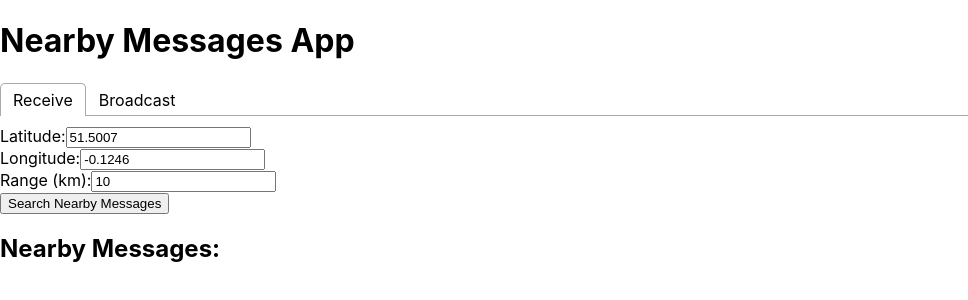
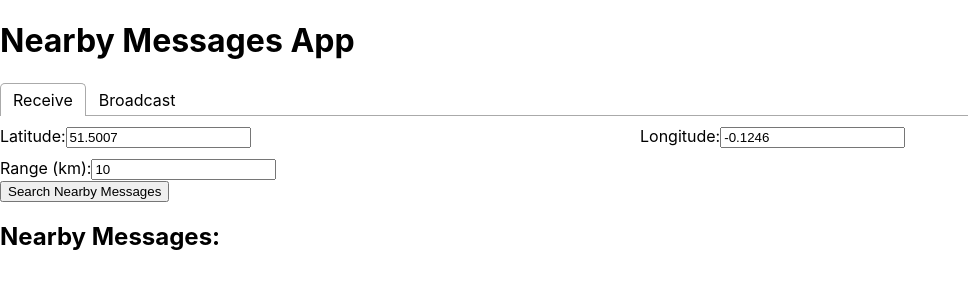
Before and after one commit to dominicporter/nearby-messages-app, a React (Create React App) app: page / in a window 1280 px wide. Shown: the top 300 px of the page, without its empty margins (0-968 px from the left). Built offline with nearby package versions, Linux system fonts and the light colour scheme.

Commit message:
Refactoring

```diff
--- /dev/null
+++ b/src/BroadcastMessagesForm.js
@@ -0,0 +1,48 @@
+import React, { useState } from 'react';
+import axios from 'axios';
+import { API_URL } from './config';
+import LocationEntryBox from './LocationEntryBox';
+
+const BroadcastMessagesForm = ({ messages, setMessages }) => {
+  const [latitude, setLatitude] = useState('51.5007'); // Parliament Square latitude
+  const [longitude, setLongitude] = useState('-0.1246'); // Parliament Square longitude
+  const [message, setMessage] = useState('');
+
+  const handleBroadcast = async (e) => {
+    e.preventDefault();
+    try {
+      await axios.post(`${API_URL}/broadcast`, {
+        message,
+        latitude,
+        longitude,
+      });
+      setMessage('');
+    } catch (error) {
+      console.error('Error broadcasting message:', error);
+    }
+  };
+
+  return (
+    <div>
+      <form onSubmit={handleBroadcast}>
+        <LocationEntryBox
+          latitude={latitude}
+          longitude={longitude}
+          setLatitude={setLatitude}
+          setLongitude={setLongitude}
+        />
+        <div>
+          <label>Message:</label>
+          <input
+            type='text'
+            value={message}
+            onChange={(e) => setMessage(e.target.value)}
+          />
+        </div>
+        <button type='submit'>Broadcast Message</button>
+      </form>
+    </div>
+  );
+};
+
+export default BroadcastMessagesForm;
--- a/src/BroadcastTab.js
+++ b/src/BroadcastTab.js
@@ -1,51 +1,10 @@
-import React, { useState } from 'react';
-import axios from 'axios';
-import { API_URL } from './constants';
+import React from 'react';
+import BroadcastMessagesForm from './BroadcastMessagesForm';
 
 const BroadcastTab = () => {
-  const [latitude, setLatitude] = useState('51.5007'); // Parliament Square latitude
-  const [longitude, setLongitude] = useState('-0.1246'); // Parliament Square longitude
-  const [message, setMessage] = useState('');
-
-  const handleBroadcast = async (e) => {
-    e.preventDefault();
-    try {
-      await axios.post(`${API_URL}/broadcast`, { message, latitude, longitude });
-      setMessage('');
-    } catch (error) {
-      console.error('Error broadcasting message:', error);
-    }
-  };
-
   return (
     <div>
-      <form onSubmit={handleBroadcast}>
-        <div>
-          <label>Latitude:</label>
-          <input
-            type='text'
-            value={latitude}
-            onChange={(e) => setLatitude(e.target.value)}
-          />
-        </div>
-        <div>
-          <label>Longitude:</label>
-          <input
-            type='text'
-            value={longitude}
-            onChange={(e) => setLongitude(e.target.value)}
-          />
-        </div>
-        <div>
-          <label>Message:</label>
-          <input
-            type='text'
-            value={message}
-            onChange={(e) => setMessage(e.target.value)}
-          />
-        </div>
-        <button type='submit'>Broadcast Message</button>
-      </form>
+      <BroadcastMessagesForm />
     </div>
   );
 };
--- /dev/null
+++ b/src/LocationEntryBox.js
@@ -0,0 +1,45 @@
+const LocationEntryBox = ({
+    latitude,
+    setLatitude,
+    longitude,
+    setLongitude,
+  }) => {
+    return (
+      <div style={styles.container}>
+        <div style={styles.input}>
+          <label>Latitude:</label>
+          <input
+            type='text'
+            value={latitude}
+            onChange={(e) => setLatitude(e.target.value)}
+          />
+        </div>
+        <div style={styles.input}>
+          <label>Longitude:</label>
+          <input
+            type='text'
+            value={longitude}
+            onChange={(e) => setLongitude(e.target.value)}
+          />
+        </div>
+      </div>
+    );
+  };
+
+
+const styles = {
+    container: {
+      display: 'flex',
+      flexDirection: 'row', // Display inputs in a row
+      alignItems: 'center',
+      justifyContent: 'space-between', // Space evenly between inputs
+      marginBottom: '10px', // Add margin for spacing
+    },
+    input: {
+      flex: 1, // Distribute available space evenly between inputs
+    //   margin: '10px', // Add spacing between inputs
+    //   padding: '10px', // Add some padding for readability
+    },
+  };
+
+export default LocationEntryBox;
--- a/src/NearbyMessagesForm.js
+++ b/src/NearbyMessagesForm.js
@@ -1,8 +1,9 @@
 import React, { useState } from 'react';
 import axios from 'axios';
-import { API_URL } from './constants';
+import { API_URL } from './config';
+import LocationEntryBox from './LocationEntryBox';
 
-const NearbyMessagesForm = ({messages, setMessages}) => {
+const NearbyMessagesForm = ({ messages, setMessages }) => {
   const [latitude, setLatitude] = useState('51.5007'); // Parliament Square latitude
   const [longitude, setLongitude] = useState('-0.1246'); // Parliament Square longitude
   const [range, setRange] = useState('10'); // 10 km range
@@ -22,22 +23,12 @@ const NearbyMessagesForm = ({messages, setMessages}) => {
   return (
     <div>
       <form onSubmit={handleSubmit}>
-        <div>
-          <label>Latitude:</label>
-          <input
-            type='text'
-            value={latitude}
-            onChange={(e) => setLatitude(e.target.value)}
+          <LocationEntryBox
+            latitude={latitude}
+            longitude={longitude}
+            setLatitude={setLatitude}
+            setLongitude={setLongitude}
           />
-        </div>
-        <div>
-          <label>Longitude:</label>
-          <input
-            type='text'
-            value={longitude}
-            onChange={(e) => setLongitude(e.target.value)}
-          />
-        </div>
           <div>
             <label>Range (km):</label>
             <input
@@ -54,7 +45,9 @@ const NearbyMessagesForm = ({messages, setMessages}) => {
           {messages.map((message, index) => (
             <div key={index} style={styles.message}>
               <p>{new Date(message.timestamp).toLocaleString()}</p>
-            <p>Latitude: {message.latitude} - Longitude: {message.longitude}</p>
+              <p>
+                Latitude: {message.latitude} - Longitude: {message.longitude}
+              </p>
               <p>{message.message}</p>
             </div>
           ))}
```
Also changed, not shown: src/config.js (renamed from src/constants.js). Lines whose indentation alone changed are shown as unchanged.
